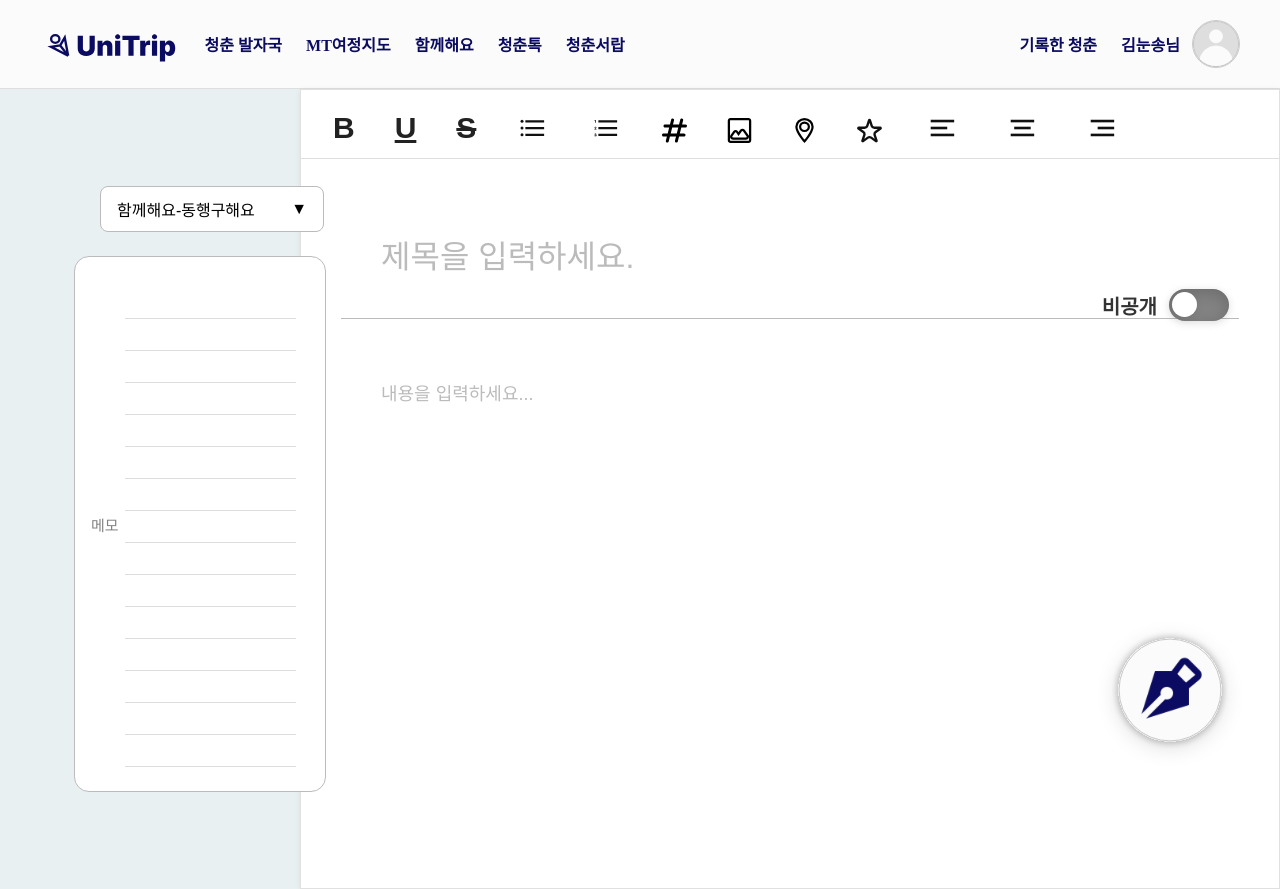
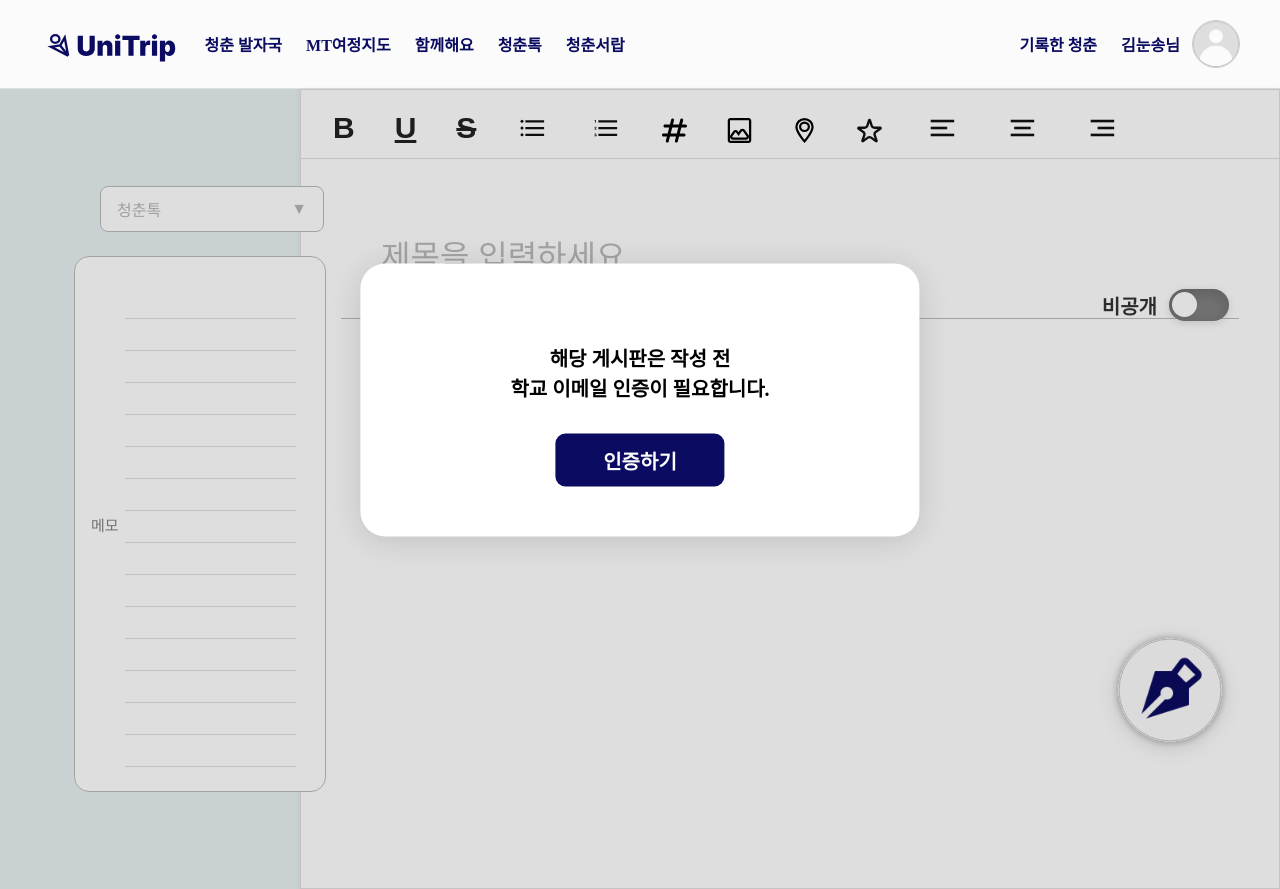
Before and after one commit to SoluxteamMerge/30th_1_Merge_UniTrip_Frontend, a React (Vite) app: page /review-write in a window 1280 px wide. Built offline with nearby package versions, Linux system fonts and the light colour scheme.

Commit message:
날짜 모달창 순서 해결

```diff
--- a/src/pages/WriteReviewPage.tsx
+++ b/src/pages/WriteReviewPage.tsx
@@ -1,7 +1,7 @@
-import React, { useState } from "react";
+import React, { useState, useEffect } from "react";
 import Header from "../components/Header/Header";
 import writeIcon from "../assets/write-icon.svg";
-import { useNavigate } from "react-router-dom";
+import { useNavigate, useSearchParams } from "react-router-dom";
 import list1Icon from "../assets/toolbar/list1.svg";
 import list2Icon from "../assets/toolbar/list2.svg";
 import tagIcon from "../assets/toolbar/tag.svg";
@@ -18,6 +18,7 @@
 const WriteReviewPage: React.FC = () => {
   const [isPrivate, setIsPrivate] = useState(false);
   const navigate = useNavigate();
+  const [searchParams] = useSearchParams();
 
   // 메모 입력값(프론트에서만 사용)
   const [memo, setMemo] = useState("");
@@ -32,7 +33,15 @@
     "카테고리별-해외교환학생"
   ];
   const [categoryOpen, setCategoryOpen] = useState(false);
-  const [selectedCategory, setSelectedCategory] = useState(categories[2]);
+  const [selectedCategory, setSelectedCategory] = useState(categories[0]);
+
+  // URL 파라미터에서 카테고리 읽어오기
+  useEffect(() => {
+    const categoryParam = searchParams.get('category');
+    if (categoryParam && categories.includes(categoryParam)) {
+      setSelectedCategory(categoryParam);
+    }
+  }, [searchParams]);
   const [showScheduleModal, setShowScheduleModal] = useState(false);
   const [scheduleInput, setScheduleInput] = useState("");
   const [showTagModal, setShowTagModal] = useState(false);
@@ -44,6 +53,11 @@
   const [tags, setTags] = useState<string[]>([]);
   const [rating, setRating] = useState(0);
   const [hoverRating, setHoverRating] = useState(0);
+  const [title, setTitle] = useState("");
+  const [content, setContent] = useState("");
+
+  // 이메일 인증 상태
+  const isEmailVerified = localStorage.getItem('isEmailVerified') === 'true';
 
   const handleCategorySelect = (cat: string) => {
     setSelectedCategory(cat);
@@ -138,8 +152,33 @@
     setShowPublishModal(true);
   };
 
-  const handlePublishConfirm = () => {
-    // 카테고리에 따라 다른 URL로 이동
+  const handlePublishConfirm = async () => {
+    try {
+      // 게시글 데이터 수집
+      const postData = {
+        title: title || "제목 없음",
+        description: content || "내용 없음",
+        travelType: getTravelType(selectedCategory),
+        startDate: scheduleInput.split(' ~ ')[0] || "",
+        endDate: scheduleInput.split(' ~ ')[1] || "",
+        companions: tags.join(', '),
+        isPublic: !isPrivate,
+        category: selectedCategory,
+        rating: rating,
+        memo: memo
+      };
+
+      // 백엔드 API 호출 (예시)
+      const response = await fetch('/api/posts', {
+        method: 'POST',
+        headers: {
+          'Content-Type': 'application/json',
+        },
+        body: JSON.stringify(postData)
+      });
+
+      if (response.ok) {
+        // 성공 시 해당 카테고리 페이지로 이동
         switch (selectedCategory) {
           case "청춘톡":
             navigate('/youth-talk');
@@ -159,7 +198,26 @@
           default:
             navigate('/youth-talk');
         }
+      } else {
+        alert('게시글 등록에 실패했습니다.');
+      }
+    } catch (error) {
+      console.error('게시글 등록 오류:', error);
+      alert('게시글 등록 중 오류가 발생했습니다.');
+    }
+
     setShowPublishModal(false);
+  };
+
+  const getTravelType = (category: string) => {
+    switch (category) {
+      case "MT여정지도":
+        return "국내";
+      case "카테고리별-해외교환학생":
+        return "해외";
+      default:
+        return "기타";
+    }
   };
 
   const handlePublishCancel = () => {
@@ -174,7 +232,12 @@
     }
   };
 
-  const isEmailVerified = true; // todo
+  // 이메일 인증 상태 확인 및 날짜 모달 자동 표시
+  useEffect(() => {
+    if (isEmailVerified) {
+      setShowScheduleModal(true);
+    }
+  }, [isEmailVerified]);
 
   return (
     <div className="wr-bg">
@@ -739,7 +802,13 @@
                 <button className="wr-toolbar-btn" disabled={!isEmailVerified}><img src={rightlistIcon} alt="오른쪽 정렬" style={{ width: 40, height: 40, verticalAlign: "middle" }} /></button>
               </div>
               <div className="wr-title-row">
-                <input className="wr-title-input" placeholder="제목을 입력하세요." disabled={!isEmailVerified} />
+                <input
+                  className="wr-title-input"
+                  placeholder="제목을 입력하세요."
+                  value={title}
+                  onChange={(e) => setTitle(e.target.value)}
+                  disabled={!isEmailVerified}
+                />
                 <div className="wr-private-row">
                   <span className="wr-private-label">비공개</span>
                   <div
@@ -756,7 +825,13 @@
               </div>
               <hr className="wr-divider" />
               <div className="wr-content-area">
-                <textarea className="wr-content-input" placeholder="내용을 입력하세요..." disabled={!isEmailVerified} />
+                <textarea
+                  className="wr-content-input"
+                  placeholder="내용을 입력하세요..."
+                  value={content}
+                  onChange={(e) => setContent(e.target.value)}
+                  disabled={!isEmailVerified}
+                />
               </div>
             </div>
           </div>
--- a/src/pages/YouthTalkBoardPage.tsx
+++ b/src/pages/YouthTalkBoardPage.tsx
@@ -133,7 +133,7 @@
       {/* 플로팅 버튼 */}
       <button
         className="yt-floating-write-btn"
-        onClick={() => navigate("/review-write")}
+        onClick={() => navigate("/review-write?category=청춘톡")}
         aria-label="게시글 작성"
       >
         <img src={writeIcon} alt="글쓰기" style={{ width: 120, height: 120 }} />
```
Lines whose indentation alone changed are shown as unchanged.
